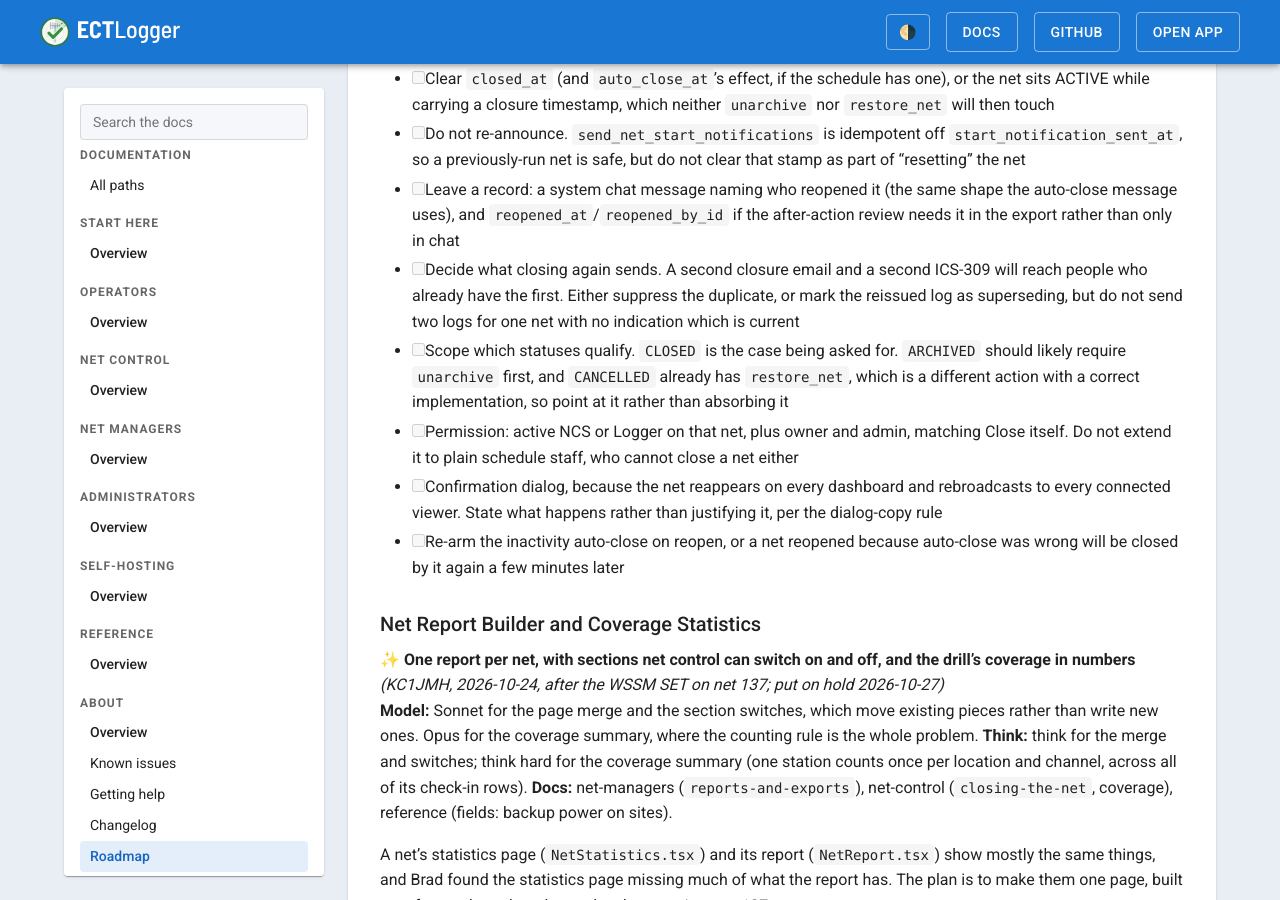
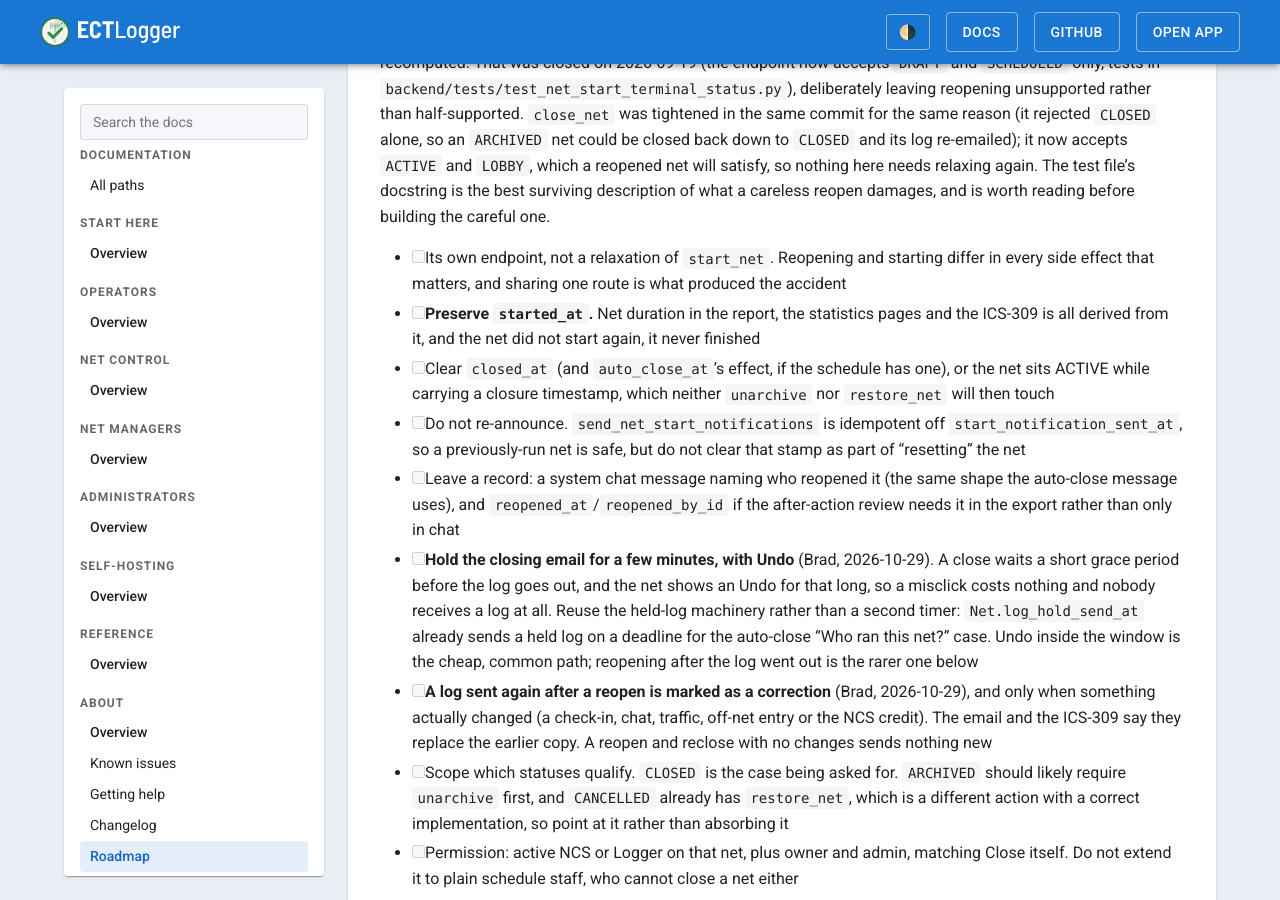
Before and after one commit to bradbrownjr/ectlogger, a Jekyll site: the page built from docs/ROADMAP.md, in a window 1280 px wide and 900 px high, scrolled down 15854 px. Built offline with Jekyll 4.4.1, drawn with Linux system fonts in a browser that asks for light colours; comment, search, counter and statistics services are not loaded; some of the changed text lies outside the part shown.

Commit message:
Roadmap: Brad's notes on undo-close, correction logs, schedule calendar download, and the Away split
Co-Authored-By: Claude Opus 5.5 <noreply@anthropic.com>
Claude-Session: https://claude.ai/code/session_01N38C5hU4iFQG7MHaLXB5jw

```diff
--- a/docs/ROADMAP.md
+++ b/docs/ROADMAP.md
@@ -362,6 +362,7 @@ Top financial supporters and community contributors are acknowledged directly in
 **Phase 2 — Add one net to a calendar** *(not started)*
 - [ ] "Add to calendar" on a net and on a schedule occurrence (the calendar view's details popover is the natural home for the occurrence one), emitting a Google Calendar template URL and a downloadable `.ics` for everyone else. No backend and no new dependency
 - [ ] Populate title, start and end, location or frequency, and a link back to the net
+- [ ] **Download a whole schedule as an iCalendar file** (Brad, 2026-10-29: "Exporting an ICS for a schedule would be handy"). One recurring event built from the schedule's own rule, offered on the schedule card and the calendar view, so a weekly net is one import instead of one per week. Still no backend: `schedule_config` is already in the schedule response. Unlike the Phase 3 feed it is a snapshot, so the event carries no NCS name (the rotation changes weekly) and the download says plainly that later schedule changes won't follow it. Cancelled dates already known go in as exceptions
 
 **Phase 3 — Subscribable calendar feed** *(not started)*
 - [ ] Per-user feed of their subscribed schedules, offered as both `https` and `webcal://`. This is the version that actually pays off for a recurring net: it keeps updating as schedules change and the rotation advances
@@ -394,8 +395,14 @@ actually cares about.
       ~`:388`) and `CheckInMobileList.tsx`. The two hard-coded `validValues` status arrays in those
       files both need the new member — they are the kind of list that silently drops an unknown
       status
-- [ ] Only staff can set "No answer"; only the station itself sets "Step away". The toolbar's
-      step-away toggle stays self-only and never produces the new status
+- [ ] Only staff can set "No answer". **Staff must keep being able to set Away too**: Brad
+      marks a station that says it is stepping away with the pause action all the time, during
+      his own nets (2026-10-29). The toolbar's step-away toggle stays self-only and never
+      produces the new status
+- [ ] **Worth doing only if it doesn't confuse operators** (Brad, 2026-10-29). Two yellow-ish
+      states a station can't tell apart is worse than one. The labels and the row legend must
+      make the difference obvious at a glance, and a station looking at its own row should see
+      "No answer" as "net control couldn't reach you", not as an accusation
 - [ ] **Toolbar icon change:** the self step-away action currently uses `PauseCircleOutline`. Swap
       it for a walking/boot glyph so the two states read differently at a glance — MUI has
       `DirectionsWalk` and `Hiking`; `Hiking` is the closer match to the requested hiking boot.
@@ -466,10 +473,16 @@ before building the careful one.
 - [ ] Leave a record: a system chat message naming who reopened it (the same shape the
       auto-close message uses), and `reopened_at`/`reopened_by_id` if the after-action
       review needs it in the export rather than only in chat
-- [ ] Decide what closing again sends. A second closure email and a second ICS-309 will
-      reach people who already have the first. Either suppress the duplicate, or mark the
-      reissued log as superseding, but do not send two logs for one net with no indication
-      which is current
+- [ ] **Hold the closing email for a few minutes, with Undo** (Brad, 2026-10-29). A close
+      waits a short grace period before the log goes out, and the net shows an Undo for that
+      long, so a misclick costs nothing and nobody receives a log at all. Reuse the held-log
+      machinery rather than a second timer: `Net.log_hold_send_at` already sends a held log
+      on a deadline for the auto-close "Who ran this net?" case. Undo inside the window is
+      the cheap, common path; reopening after the log went out is the rarer one below
+- [ ] **A log sent again after a reopen is marked as a correction** (Brad, 2026-10-29), and
+      only when something actually changed (a check-in, chat, traffic, off-net entry or the
+      NCS credit). The email and the ICS-309 say they replace the earlier copy. A reopen and
+      reclose with no changes sends nothing new
 - [ ] Scope which statuses qualify. `CLOSED` is the case being asked for. `ARCHIVED`
       should likely require `unarchive` first, and `CANCELLED` already has `restore_net`,
       which is a different action with a correct implementation, so point at it rather
```
